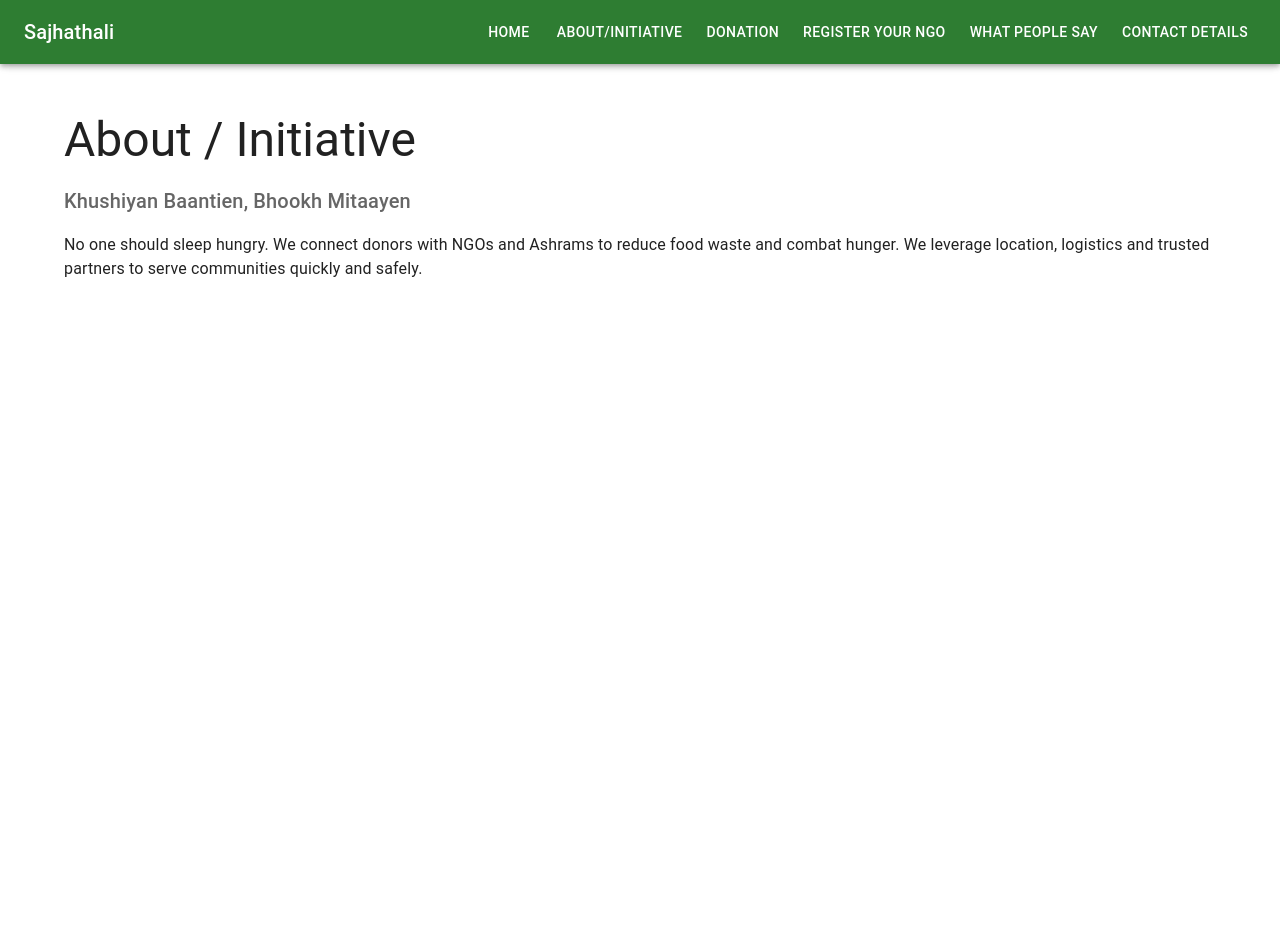
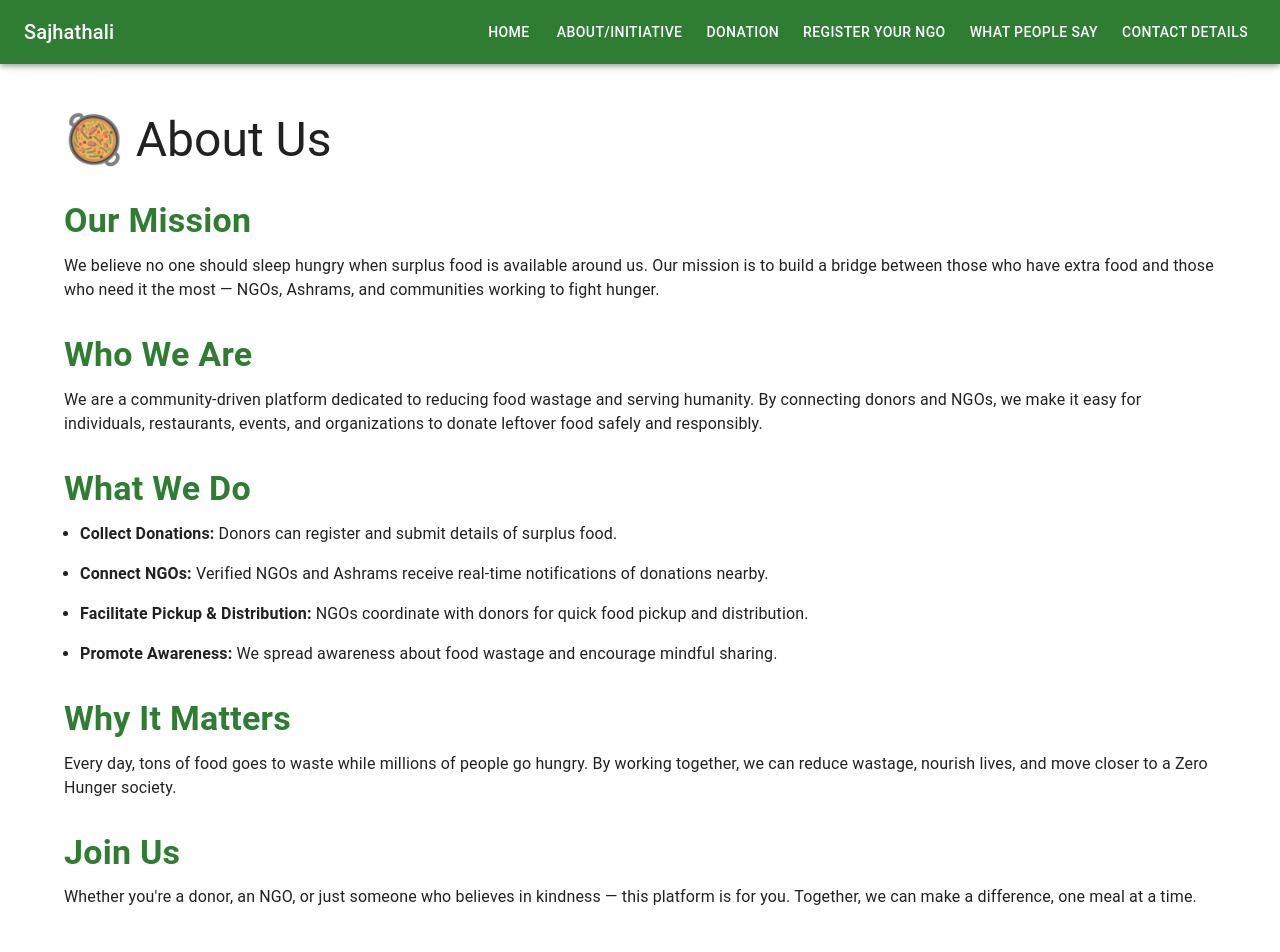
Before and after one commit to sajhathali/sothali, a Next.js app: page /about in a window 1280 px wide. Shown: the top 952 px of the page. Before the commit the page ends 800 px from the top, so only its background shows below. Built offline with nearby package versions, Linux system fonts and the light colour scheme.

Commit message:
feat: update About page with detailed content and structured sections

```diff
--- a/src/app/about/page.tsx
+++ b/src/app/about/page.tsx
@@ -2,17 +2,70 @@ import { Container, Typography, Box } from "@mui/material";
 
 export default function AboutPage() {
   return (
-    <Container sx={{ py: 6 }}>
-      <Typography variant="h3" gutterBottom>
-        About / Initiative
+    <Container sx={{ py: 6, maxWidth: "md" }}>
+      <Typography variant="h3" gutterBottom sx={{ display: "flex", alignItems: "center", gap: 1 }}>
+        🥘 About Us
       </Typography>
-      <Typography variant="h6" color="text.secondary" gutterBottom>
-        Khushiyan Baantien, Bhookh Mitaayen
-      </Typography>
-      <Box sx={{ mt: 2 }}>
-        <Typography>
-          No one should sleep hungry. We connect donors with NGOs and Ashrams to reduce food waste and combat hunger.
-          We leverage location, logistics and trusted partners to serve communities quickly and safely.
+
+      <Box sx={{ mt: 4, mb: 4 }}>
+        <Typography variant="h4" gutterBottom color="primary" sx={{ fontWeight: 600 }}>
+          Our Mission
+        </Typography>
+        <Typography paragraph>
+          We believe no one should sleep hungry when surplus food is available around us. Our mission is to build a bridge between those who have extra food and those who need it the most — NGOs, Ashrams, and communities working to fight hunger.
+        </Typography>
+      </Box>
+
+      <Box sx={{ mb: 4 }}>
+        <Typography variant="h4" gutterBottom color="primary" sx={{ fontWeight: 600 }}>
+          Who We Are
+        </Typography>
+        <Typography paragraph>
+          We are a community-driven platform dedicated to reducing food wastage and serving humanity. By connecting donors and NGOs, we make it easy for individuals, restaurants, events, and organizations to donate leftover food safely and responsibly.
+        </Typography>
+      </Box>
+
+      <Box sx={{ mb: 4 }}>
+        <Typography variant="h4" gutterBottom color="primary" sx={{ fontWeight: 600 }}>
+          What We Do
+        </Typography>
+        <Box component="ul" sx={{ pl: 2 }}>
+          <Typography component="li" paragraph>
+            <strong>Collect Donations:</strong> Donors can register and submit details of surplus food.
+          </Typography>
+          <Typography component="li" paragraph>
+            <strong>Connect NGOs:</strong> Verified NGOs and Ashrams receive real-time notifications of donations nearby.
+          </Typography>
+          <Typography component="li" paragraph>
+            <strong>Facilitate Pickup & Distribution:</strong> NGOs coordinate with donors for quick food pickup and distribution.
+          </Typography>
+          <Typography component="li" paragraph>
+            <strong>Promote Awareness:</strong> We spread awareness about food wastage and encourage mindful sharing.
+          </Typography>
+        </Box>
+      </Box>
+
+      <Box sx={{ mb: 4 }}>
+        <Typography variant="h4" gutterBottom color="primary" sx={{ fontWeight: 600 }}>
+          Why It Matters
+        </Typography>
+        <Typography paragraph>
+          Every day, tons of food goes to waste while millions of people go hungry. By working together, we can reduce wastage, nourish lives, and move closer to a Zero Hunger society.
+        </Typography>
+      </Box>
+
+      <Box sx={{ mb: 4 }}>
+        <Typography variant="h4" gutterBottom color="primary" sx={{ fontWeight: 600 }}>
+          Join Us
+        </Typography>
+        <Typography paragraph>
+          Whether you're a donor, an NGO, or just someone who believes in kindness — this platform is for you. Together, we can make a difference, one meal at a time.
+        </Typography>
+      </Box>
+
+      <Box sx={{ mt: 6, textAlign: "center", py: 3, bgcolor: "primary.main", color: "white", borderRadius: 2 }}>
+        <Typography variant="h5" sx={{ fontWeight: 600, fontStyle: "italic" }}>
+          Khushiyan Baantien, Bhookh Mitaayen
         </Typography>
       </Box>
     </Container>
```
